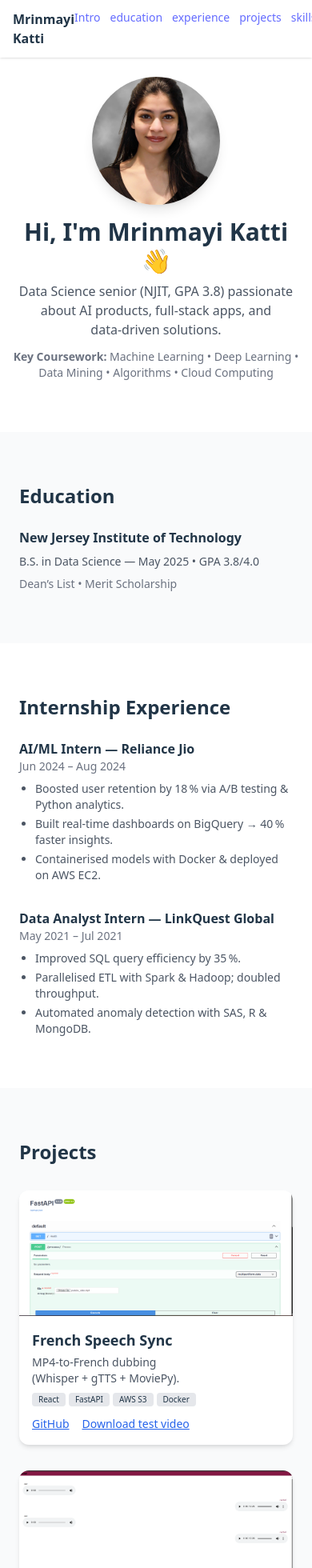
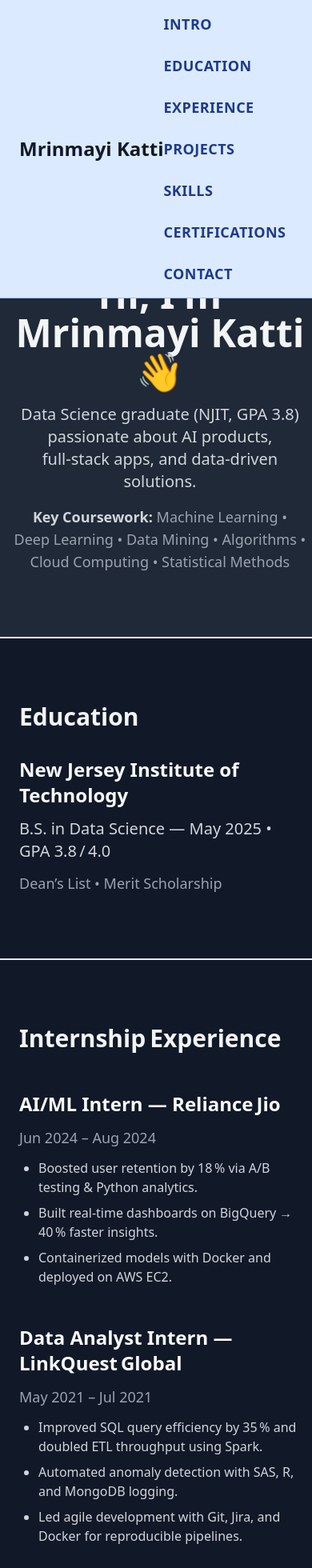
Before and after one commit to Mrinmayi03/MrinmayiKatti_Portfolio, a React (Vite) app: page / in a window 390 px wide. Shown: the top 1960 px of the page at 80% size. Built offline with nearby package versions, Linux system fonts and the light colour scheme.

Commit message:
Improve Contact section styling

```diff
--- a/src/components/Certifications.tsx
+++ b/src/components/Certifications.tsx
@@ -1,14 +1,28 @@
+// src/components/Certifications.tsx
 export default function Certifications() {
   const certs = [
     'CompTIA Data+',
     'Dean’s List (NJIT)',
     'Merit‑Based Scholarship',
   ];
+
   return (
-    <section id="certifications" className="py-16 px-6 bg-gray-50">
-      <h2 className="text-2xl font-bold mb-6">Certifications & Awards</h2>
-      <ul className="list-disc ml-5 space-y-1 text-gray-700 text-sm">
-        {certs.map(c => <li key={c}>{c}</li>)}
+    <section
+      id="certifications"
+      className="py-20 px-6 bg-gray-900 text-gray-100 border-t-2 border-white-700"
+    >
+      {/* ── Heading ─────────────────────────────────────────── */}
+      <h2 className="text-3xl md:text-4xl font-extrabold mb-10">
+        Certifications & Awards
+      </h2>
+
+      {/* ── Bullet list ─────────────────────────────────────── */}
+      <ul className="list-disc ml-6 space-y-4">
+        {certs.map((c) => (
+          <li key={c} className="text-lg text-gray-300">
+            {c}
+          </li>
+        ))}
       </ul>
     </section>
   );
--- a/src/components/Contact.tsx
+++ b/src/components/Contact.tsx
@@ -1,14 +1,63 @@
+// src/components/Contact.tsx
 export default function Contact() {
   return (
-    <section id="contact" className="py-16 px-6">
-      <h2 className="text-2xl font-bold mb-6">Get in Touch</h2>
-      <p className="text-gray-600 mb-4">
+    <section
+      id="contact"
+      className="py-20 px-6 bg-gray-900 text-gray-100 border-t-2 border-white-700"
+    >
+      {/* ── Heading ─────────────────────────────────────────── */}
+      <h2 className="text-3xl md:text-4xl font-extrabold mb-8">
+        Get in Touch
+      </h2>
+
+      {/* ── Intro line ─────────────────────────────────────── */}
+      <p className="text-lg text-gray-300 mb-6">
         I’m open to new‑grad SWE / Data Science opportunities.
       </p>
-      <div className="space-y-2 text-sm">
-        <p>Email: <a className="text-blue-600 underline" href="mailto:mpkatti03@gmail.com">mpkatti03@gmail.com</a></p>
-        <p>LinkedIn: <a className="text-blue-600 underline" href="https://linkedin.com/in/mrinmayi-p-katti-0a6333248">/in/mrinmayi‑p‑katti‑0a6333248</a></p>
-        <p>GitHub: <a className="text-blue-600 underline" href="https://github.com/Mrinmayi03">github.com/Mrinmayi03</a></p>
+
+      {/* ── Contact details ───────────────────────────────── */}
+      <div className="space-y-4 text-lg">
+        <p>
+          <span className="font-semibold text-gray-400">Email:</span>{' '}
+          <a
+            href="mailto:mpkatti03@gmail.com"
+            className="font-semibold text-blue-400 hover:underline"
+          >
+            mpkatti03@gmail.com
+          </a>
+        </p>
+
+        <p>
+          <span className="font-semibold text-gray-400">LinkedIn:</span>{' '}
+          <a
+            href="https://linkedin.com/in/mrinmayi-p-katti-0a6333248"
+            target="_blank"
+            rel="noreferrer"
+            className="font-semibold text-blue-400 hover:underline"
+          >
+            /in/mrinmayi‑p‑katti‑0a6333248
+          </a>
+        </p>
+
+        <p>
+          <span className="font-semibold text-gray-400">GitHub:</span>{' '}
+          <a
+            href="https://github.com/Mrinmayi03"
+            target="_blank"
+            rel="noreferrer"
+            className="font-semibold text-blue-400 hover:underline"
+          >
+            github.com/Mrinmayi03
+          </a>
+        </p>
+        <p>
+          <span className="font-semibold text-gray-400">Phone Number:</span>{' '}
+          <a
+            className="font-semibold text-blue-400 hover:underline"
+          >
+            +1 862-405-0732
+          </a>
+        </p>
       </div>
     </section>
   );
--- a/src/components/Education.tsx
+++ b/src/components/Education.tsx
@@ -1,13 +1,26 @@
+// src/components/Education.tsx
 export default function Education() {
   return (
-    <section id="education" className="py-16 px-6 bg-gray-50">
-      <h2 className="text-2xl font-bold mb-6">Education</h2>
-      <div className="space-y-2">
-        <h3 className="font-semibold">New Jersey Institute of Technology</h3>
-        <p className="text-sm text-gray-600">
-          B.S. in Data Science — May 2025 • GPA 3.8/4.0
+    <section
+      id="education"
+      className="py-20 px-6 bg-gray-900 text-gray-100 border-t-2 border-white-700"
+    >
+      {/* ── Heading ─────────────────────────────────────────── */}
+      <h2 className="text-3xl md:text-4xl font-extrabold mb-8">
+        Education
+      </h2>
+
+      {/* ── School block ───────────────────────────────────── */}
+      <div className="space-y-3">
+        <h3 className="text-2xl font-semibold text-gray-50">
+          New Jersey Institute of Technology
+        </h3>
+
+        <p className="text-xl text-gray-300">
+          B.S. in Data Science — May 2025 • GPA 3.8 / 4.0
         </p>
-        <p className="text-sm text-gray-500">
+
+        <p className="text-lg text-gray-400">
           Dean’s List • Merit Scholarship
         </p>
       </div>
--- a/src/components/Experience.tsx
+++ b/src/components/Experience.tsx
@@ -1,37 +1,50 @@
+// src/components/Experience.tsx
 export default function Experience() {
   const roles = [
     {
-      company: 'Reliance Jio',
+      company: 'Reliance Jio',
       title: 'AI/ML Intern',
       period: 'Jun 2024 – Aug 2024',
       bullets: [
-        'Boosted user retention by 18 % via A/B testing & Python analytics.',
+        'Boosted user retention by 18 % via A/B testing & Python analytics.',
         'Built real‑time dashboards on BigQuery → 40 % faster insights.',
-        'Containerised models with Docker & deployed on AWS EC2.',
+        'Containerized models with Docker and deployed on AWS EC2.',
       ],
     },
     {
-      company: 'LinkQuest Global',
+      company: 'LinkQuest Global',
       title: 'Data Analyst Intern',
       period: 'May 2021 – Jul 2021',
       bullets: [
-        'Improved SQL query efficiency by 35 %.',
-        'Parallelised ETL with Spark & Hadoop; doubled throughput.',
-        'Automated anomaly detection with SAS, R & MongoDB.',
+        'Improved SQL query efficiency by 35 % and doubled ETL throughput using Spark.',
+        'Automated anomaly detection with SAS, R, and MongoDB logging.',
+        'Led agile development with Git, Jira, and Docker for reproducible pipelines.',
       ],
     },
   ];
 
   return (
-    <section id="experience" className="py-16 px-6">
-      <h2 className="text-2xl font-bold mb-6">Internship Experience</h2>
-      <div className="space-y-8">
-        {roles.map(r => (
-          <div key={r.company}>
-            <h3 className="font-semibold">{r.title} — {r.company}</h3>
-            <p className="text-sm text-gray-500">{r.period}</p>
-            <ul className="list-disc ml-5 mt-2 text-sm text-gray-600 space-y-1">
-              {r.bullets.map(b => <li key={b}>{b}</li>)}
+    <section
+      id="experience"
+      className="py-20 px-6 bg-gray-900 text-gray-100 border-t-2 border-white-700"
+    >
+      {/* ── Heading ─────────────────────────────────────────── */}
+      <h2 className="text-3xl md:text-4xl font-extrabold mb-12">
+        Internship Experience
+      </h2>
+
+      {/* ── Roles ───────────────────────────────────────────── */}
+      <div className="space-y-12">
+        {roles.map((r) => (
+          <div key={r.company} className="space-y-3">
+            <h3 className="text-2xl font-semibold text-gray-50">
+              {r.title} — {r.company}
+            </h3>
+            <p className="text-lg text-gray-400">{r.period}</p>
+            <ul className="list-disc ml-6 text-base text-gray-300 space-y-2">
+              {r.bullets.map((b) => (
+                <li key={b}>{b}</li>
+              ))}
             </ul>
           </div>
         ))}
--- a/src/components/Intro.tsx
+++ b/src/components/Intro.tsx
@@ -1,21 +1,35 @@
+// src/components/Intro.tsx
 import portrait from '../assets/portrait.jpg';
 
 export default function Intro() {
   return (
-    <section id="intro" className="pt-24 pb-16 flex flex-col items-center text-center px-4">
+    <section
+      id="intro"
+      className="pt-20 pb-20 flex flex-col items-center text-center px-4 bg-gray-800 text-gray-100"
+    >
+      {/* ── Photo ────────────────────────────────────────────── */}
       <img
         src={portrait}
         alt="Mrinmayi portrait"
-        className="w-40 h-40 rounded-full object-cover shadow-lg"
+        className="w-60 h-60 object-cover rounded-2xl shadow-xl"
       />
-      <h1 className="text-3xl font-bold mt-4">Hi, I'm Mrinmayi Katti👋</h1>
-      <p className="mt-2 max-w-2xl text-gray-600">
-        Data Science senior (NJIT, GPA 3.8) passionate about AI products, full‑stack apps,
+
+      {/* ── Name ─────────────────────────────────────────────── */}
+      <h1 className="text-5xl font-extrabold mt-6">
+        Hi, I'm Mrinmayi Katti
+        <span role="img" aria-label="wave"> 👋</span>
+      </h1>
+
+      {/* ── Tagline ──────────────────────────────────────────── */}
+      <p className="mt-4 max-w-2xl text-xl text-gray-300">
+        Data Science graduate (NJIT, GPA 3.8) passionate about AI products, full‑stack apps,
         and data‑driven solutions.
       </p>
-      <p className="mt-3 text-sm text-gray-500">
-        <b>Key Coursework:</b> Machine Learning • Deep Learning • Data Mining •
-        Algorithms • Cloud Computing
+
+      {/* ── Coursework ──────────────────────────────────────── */}
+      <p className="mt-4 text-lg text-gray-400">
+        <b className="text-gray-300">Key Coursework:</b> Machine Learning • Deep Learning •
+        Data Mining • Algorithms • Cloud Computing • Statistical Methods
       </p>
     </section>
   );
--- a/src/components/Navbar.tsx
+++ b/src/components/Navbar.tsx
@@ -1,15 +1,34 @@
+// src/components/Navbar.tsx
 export default function Navbar() {
+  const links = [
+    'INTRO',
+    'EDUCATION',
+    'EXPERIENCE',
+    'PROJECTS',
+    'SKILLS',
+    'CERTIFICATIONS',
+    'CONTACT',
+  ];
+
   return (
-    <nav className="fixed top-0 w-full bg-white/80 backdrop-blur shadow z-50">
-      <div className="max-w-6xl mx-auto px-4 py-3 flex justify-between">
-        <span className="font-bold">Mrinmayi Katti</span>
-        <div className="space-x-3 text-sm">
-          {['intro','education','experience','projects','skills','certifications','contact']
-            .map(id => (
-              <a key={id} href={`#${id}`} className="hover:text-blue-600 capitalize">
-                {id}
-              </a>
-            ))}
+    <nav className="fixed top-0 w-full bg-blue-100 border-b border-blue-300 z-50">
+      <div className="max-w-6xl mx-auto px-6 py-4 flex justify-between items-center">
+        {/* ── Name / brand ────────────────────────────────── */}
+        <span className="text-2xl font-extrabold text-gray-900">
+          Mrinmayi Katti
+        </span>
+
+        {/* ── Navigation links ───────────────────────────── */}
+        <div className="flex flex-wrap gap-6">
+          {links.map((id) => (
+            <a
+              key={id}
+              href={`#${id.toLowerCase()}`}
+              className="text-lg font-semibold text-blue-900 hover:text-blue-600 tracking-wide"
+            >
+              {id}
+            </a>
+          ))}
         </div>
       </div>
     </nav>
--- a/src/components/ProjectCard.tsx
+++ b/src/components/ProjectCard.tsx
@@ -1,29 +1,118 @@
+// src/components/ProjectCard.tsx
+type VideoLink = {
+  src: string;               // URL or imported file
+  label: string;             // e.g., “Original”, “Translated”
+  embed?: boolean;           // true = render <iframe> (Google‑Drive preview)
+};
+
 type Props = {
   title: string;
-  description: string;
+  tagline: string;
+  bullets: string[];
   tech: string[];
-  img: string;
+  images: string[];
+  videos?: VideoLink[];
   github?: string;
-  extraLink?: { href: string; label: string };
 };
 
-export default function ProjectCard({ title, description, tech, img, github, extraLink }: Props) {
+export default function ProjectCard({
+  title,
+  tagline,
+  bullets,
+  tech,
+  images,
+  videos,
+  github,
+}: Props) {
   return (
-    <div className="bg-white rounded-xl shadow-md overflow-hidden">
-      <img src={img} alt={`${title} demo`} className="w-full" />
-      <div className="p-4">
-        <h3 className="text-lg font-semibold">{title}</h3>
-        <p className="text-sm mt-1 text-gray-600">{description}</p>
-        <div className="flex flex-wrap gap-1 mt-2">
-          {tech.map(t => (
-            <span key={t} className="text-[10px] bg-gray-200 px-2 py-px rounded">
+    <div className="bg-gray-800 rounded-xl shadow-lg overflow-hidden">
+      {/* ── screenshots ─────────────────────────────────────────── */}
+      <div className="grid grid-cols-2 gap-1">
+        {images.map((src) => (
+          <img
+            key={src}
+            src={src}
+            alt={`${title} screenshot`}
+            className="w-full h-52 md:h-64 object-cover rounded"
+          />
+        ))}
+      </div>
+
+      {/* ── text/content ───────────────────────────────────────── */}
+      <div className="p-6">
+        <h3 className="text-2xl font-bold text-white">{title}</h3>
+        <p className="text-lg text-gray-300 mt-1">{tagline}</p>
+
+        <ul className="list-disc ml-6 mt-4 text-base text-gray-200 space-y-2">
+          {bullets.map((b) => (
+            <li key={b}>{b}</li>
+          ))}
+        </ul>
+
+        {/* tech stack chips */}
+        <div className="flex flex-wrap gap-1 mt-4">
+          {tech.map((t) => (
+            <span
+              key={t}
+              className="text-[11px] bg-indigo-600/20 text-indigo-200 px-2 py-px rounded"
+            >
               {t}
             </span>
           ))}
         </div>
-        <div className="mt-3 space-x-4 text-sm">
-          {github && <a href={github} className="text-blue-600 underline">GitHub</a>}
-          {extraLink && <a href={extraLink.href} className="text-blue-600 underline">{extraLink.label}</a>}
+
+        {/* optional videos */}
+        {videos && (
+          <div className="mt-6 space-y-6">
+            {videos.map((v) => (
+              <div key={v.src}>
+                <p className="text-xs font-semibold text-gray-300 mb-1">
+                  {v.label}
+                </p>
+                {v.embed ? (
+                  <iframe
+                    src={v.src}
+                    className="w-full aspect-video rounded"
+                    allow="autoplay"
+                  />
+                ) : (
+                  <video
+                    src={v.src}
+                    controls
+                    className="w-full rounded"
+                  />
+                )}
+              </div>
+            ))}
+          </div>
+        )}
+
+        {/* links */}
+        <div className="mt-6 space-x-4 text-sm">
+          {github && (
+            <a
+              href={github}
+              target="_blank"
+              className="text-blue-400 underline"
+              rel="noreferrer"
+            >
+              GitHub
+            </a>
+          )}
+
+          {/* download links for local MP4s */}
+          {videos
+            ?.filter((v) => !v.embed)
+            .map((v) => (
+              <a
+                key={v.src}
+                href={v.src}
+                className="text-blue-400 underline"
+                download
+              >
+                Download&nbsp;{v.label.toLowerCase()}
+              </a>
+            ))}
         </div>
       </div>
     </div>
--- a/src/components/Projects.tsx
+++ b/src/components/Projects.tsx
@@ -1,40 +1,99 @@
+// src/components/Projects.tsx
 import ProjectCard from './ProjectCard';
-import frenchImg from '../assets/projects/frenchspeechsync/FrenchSpeechSync-1.png';
-import rachelImg from '../assets/projects/calmcompanion/CalmCompanion-1.png';
-import stockImg  from '../assets/projects/stocksight/StockSight-1.png';
-import testVideo from '../assets/projects/frenchspeechsync/youtube_video.mp4';
+
+/* ── FrenchSpeechSync assets ──────────────────────────────── */
+import fsImg1 from '../assets/projects/frenchspeechsync/FrenchSpeechSync-1.png';
+import fsImg2 from '../assets/projects/frenchspeechsync/FrenchSpeechSync-2.png';
+import originalVid from '../assets/projects/frenchspeechsync/youtube_video.mp4';
+import translatedVid from '../assets/projects/frenchspeechsync/FrenchTranslated.mp4';
+
+/* ── Calm Companion assets ───────────────────────────────── */
+import ccImg1 from '../assets/projects/calmcompanion/CalmCompanion-1.png';
+import ccImg2 from '../assets/projects/calmcompanion/CalmCompanion-2.png';
+
+/* ── StockSight assets ───────────────────────────────────── */
+import ssImg1 from '../assets/projects/stocksight/StockSight-1.png';
+import ssImg2 from '../assets/projects/stocksight/StockSight-2.png';
 
 export default function Projects() {
   const projects = [
+    /* 1️⃣  French Speech Sync */
     {
-      title: 'French Speech Sync',
-      description: 'MP4‑to‑French dubbing (Whisper + gTTS + MoviePy).',
-      tech: ['React','FastAPI','AWS S3','Docker'],
-      img: frenchImg,
+      title: 'French Speech Sync',
+      tagline:
+        'AI tool that converts any MP4 into a fully dubbed French video with synced subtitles.',
+      bullets: [
+        'Reduced manual dubbing effort by 90 % on 50+ videos.',
+        'Whisper → transcription & timestamps; gTTS → French speech.',
+        'MoviePy/ffmpeg merge audio + subtitles into final MP4.',
+        'Outputs stored on AWS S3 with presigned download links.',
+      ],
+      tech: [
+        'React',
+        'FastAPI',
+        'Whisper',
+        'gTTS',
+        'MoviePy',
+        'AWS S3',
+        'Docker',
+      ],
+      images: [fsImg1, fsImg2],
+      videos: [
+        { src: originalVid, label: 'Original video' },
+        { src: translatedVid, label: 'French‑dubbed output' },
+      ],
       github: 'https://github.com/Mrinmayi03/FrenchSpeechSync',
-      extraLink: { href: testVideo, label: 'Download test video' },
     },
+
+    /* 2️⃣  Calm Companion */
     {
-      title: 'Rachel Chatbot',
-      description: 'Voice mental‑health assistant (Whisper, GPT‑3.5, ElevenLabs).',
-      tech: ['React','FastAPI','GPT‑3.5','ElevenLabs'],
-      img: rachelImg,
-      github: 'https://github.com/Mrinmayi03/CalmCompanion',
+      title: 'Calm Companion',
+      tagline:
+        'Voice‑enabled mental‑health chatbot that responds with empathetic speech.',
+      bullets: [
+        '98 % STT accuracy via Whisper; ~300 ms response latency.',
+        'GPT‑3.5‑Turbo for conversation logic; ElevenLabs for TTS.',
+        'Built with React 18 + Tailwind and FastAPI backend.',
+      ],
+      tech: [
+        'React',
+        'FastAPI',
+        'Whisper',
+        'GPT‑3.5',
+        'ElevenLabs',
+        'Tailwind',
+      ],
+      images: [ccImg1, ccImg2],
+      github: 'https://github.com/Mrinmayi03/ChatBot',
     },
+
+    /* 3️⃣  StockSight */
     {
-      title: 'Stock Market Predictor',
-      description: 'LSTM forecasting + Streamlit dashboard.',
-      tech: ['Python','TensorFlow','Streamlit','yfinance'],
-      img: stockImg,
-      github: 'https://github.com/Mrinmayi03/StockSight',
+      title: 'StockSight',
+      tagline:
+        'Streamlit dashboard that forecasts stock prices using an LSTM model.',
+      bullets: [
+        'Achieved 92 % directional accuracy on S&P 500 validation set.',
+        'Automated yfinance data ingestion & MinMax scaling.',
+        'Interactive moving‑average charts and error metrics.',
+      ],
+      tech: ['Python', 'TensorFlow', 'Streamlit', 'yfinance', 'scikit‑learn'],
+      images: [ssImg1, ssImg2],
+      github: 'https://github.com/Mrinmayi03/stock-market-prediction-lstm',
     },
   ];
 
   return (
-    <section id="projects" className="py-16 px-6 bg-gray-50">
-      <h2 className="text-2xl font-bold mb-8">Projects</h2>
-      <div className="grid md:grid-cols-2 gap-8">
-        {projects.map(p => <ProjectCard key={p.title} {...p} />)}
+    <section id="projects" className="py-20 px-6 bg-gray-900 text-gray-100 border-t-2 border-white-700">
+      <h2 className="text-4xl md:text-5xl font-extrabold text-white mb-12 tracking-tight">
+        Projects
+      </h2>
+
+      {/* stack cards vertically */}
+      <div className="space-y-12">
+        {projects.map((p) => (
+          <ProjectCard key={p.title} {...p} />
+        ))}
       </div>
     </section>
   );
--- a/src/components/Skills.tsx
+++ b/src/components/Skills.tsx
@@ -1,14 +1,38 @@
+// src/components/Skills.tsx
 export default function Skills() {
   const skills = [
-    'Python','JavaScript/TypeScript','SQL','R','SAS','Docker','AWS',
-    'FastAPI','React','Tailwind','TensorFlow','scikit‑learn','Whisper',
+    'Python',
+    'JavaScript/TypeScript',
+    'SQL',
+    'R',
+    'SAS',
+    'Docker',
+    'AWS',
+    'FastAPI',
+    'React',
+    'Tailwind',
+    'TensorFlow',
+    'scikit‑learn',
+    'Whisper',
   ];
+
   return (
-    <section id="skills" className="py-16 px-6">
-      <h2 className="text-2xl font-bold mb-6">Tech Skills</h2>
-      <div className="flex flex-wrap gap-3">
-        {skills.map(s => (
-          <span key={s} className="text-sm bg-indigo-50 border border-indigo-200 px-3 py-1 rounded">
+    <section
+      id="skills"
+      className="py-20 px-6 bg-gray-900 text-gray-100 border-t-2 border-white-700"
+    >
+      {/* ── Heading ─────────────────────────────────────────── */}
+      <h2 className="text-3xl md:text-4xl font-extrabold mb-10">
+        Tech Skills
+      </h2>
+
+      {/* ── Skill pills ────────────────────────────────────── */}
+      <div className="flex flex-wrap gap-4 max-w-5xl">
+        {skills.map((s) => (
+          <span
+            key={s}
+            className="px-4 py-2 rounded-lg bg-gray-800 text-gray-200 text-base md:text-lg font-medium shadow-sm whitespace-nowrap"
+          >
             {s}
           </span>
         ))}
```
